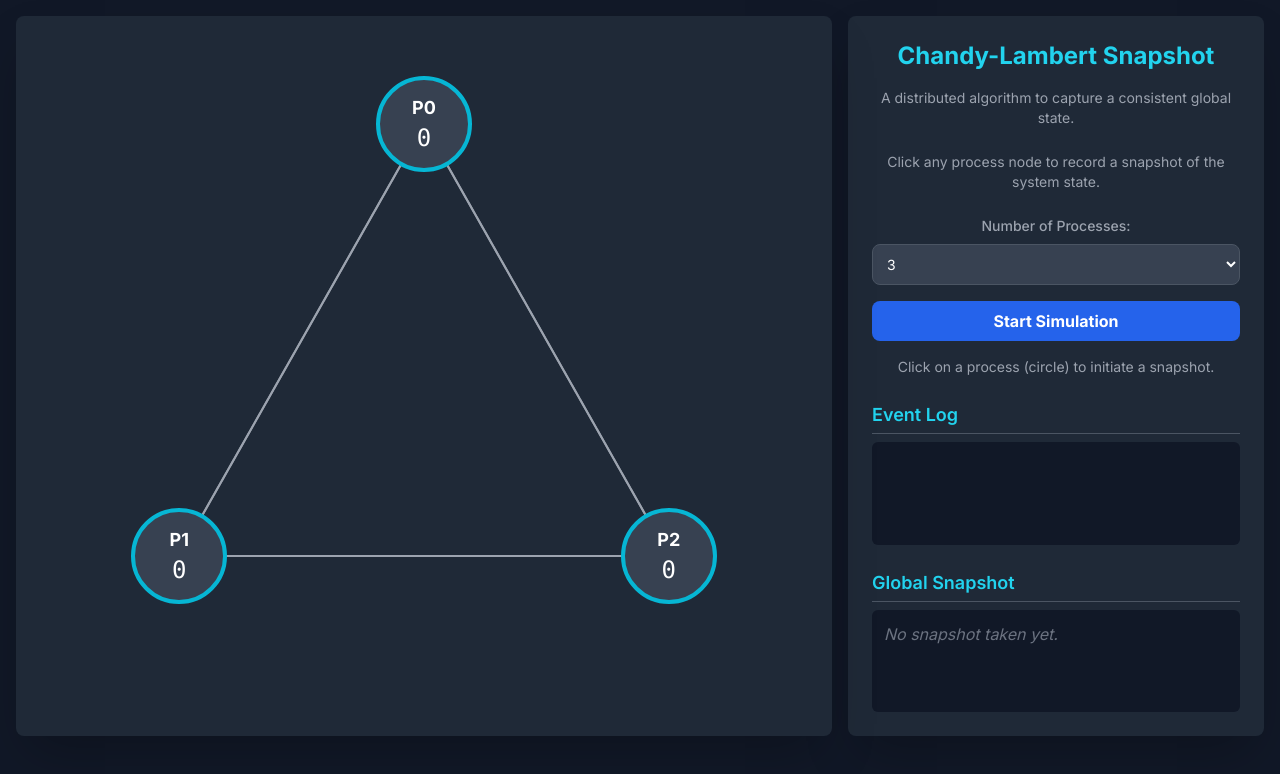
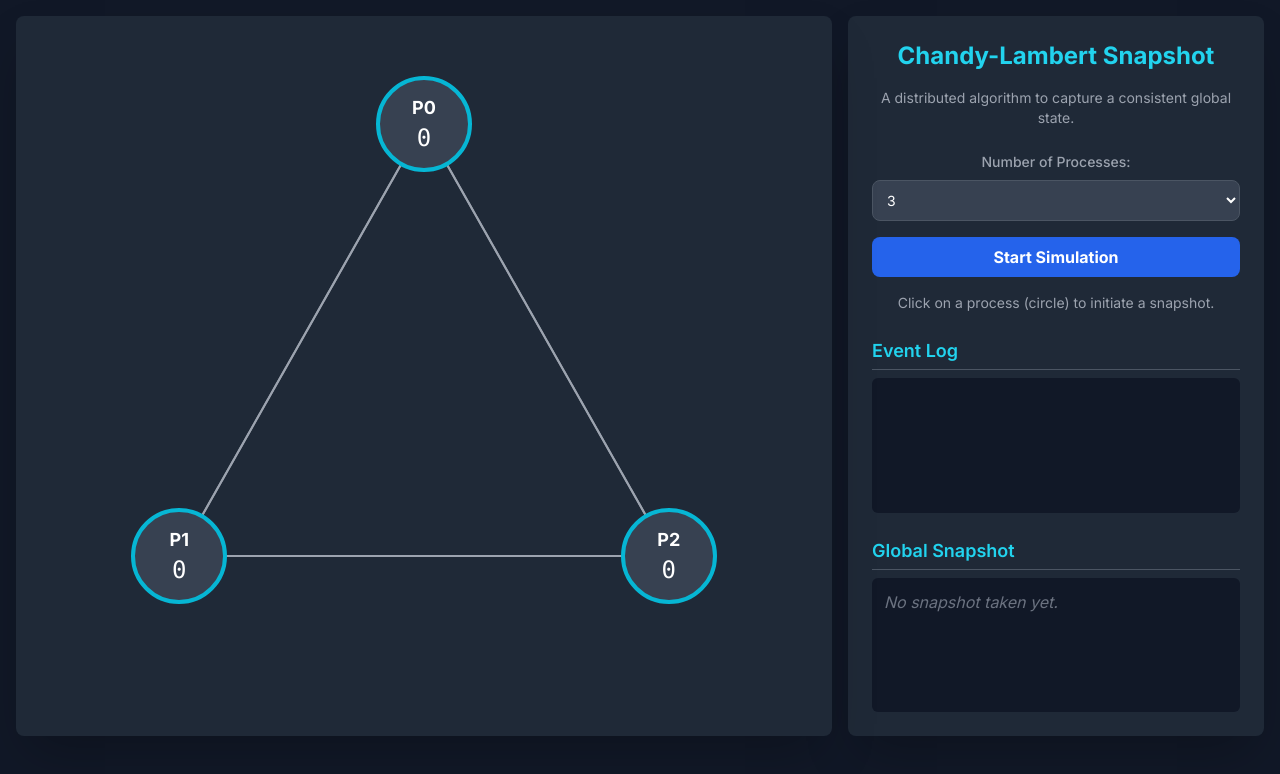
Before and after one commit to BorisBesky/process-simulations, a plain HTML site: page Chandy-Lambert-Simulation.html in a window 1280 px wide. Drawn offline with nearby package versions, Linux system fonts and the light colour scheme.

Commit message:
Refactor HTML structure: adjust indentation and remove redundant paragraph in Chandy-Lambert simulation

```diff
--- a/Chandy-Lambert-Simulation.html
+++ b/Chandy-Lambert-Simulation.html
@@ -14,13 +14,12 @@
     <!-- Main Visualization Area -->
     <div class="flex-grow bg-gray-800 rounded-lg relative overflow-hidden shadow-2xl match-vis-height" id="visualization-container">
             <svg id="channel-svg" class="absolute top-0 left-0 w-full h-full"></svg>
-        </div>
+    </div>
 
-        <!-- Control and Log Panel -->
+    <!-- Control and Log Panel -->
     <div class="lg:w-1/3 w-full bg-gray-800 rounded-lg p-6 flex flex-col shadow-2xl h-full lg:max-h-[90vh] match-vis-height">
             <h1 class="text-2xl font-bold text-center mb-4 text-cyan-400">Chandy-Lambert Snapshot</h1>
             <p class="text-sm text-gray-400 text-center mb-6">A distributed algorithm to capture a consistent global state.</p>
-            <p class="text-sm text-gray-400 text-center mb-6">Click any process node to record a snapshot of the system state.</p>
 
             <div id="main-controls">
                 <div class="mb-4">
```
